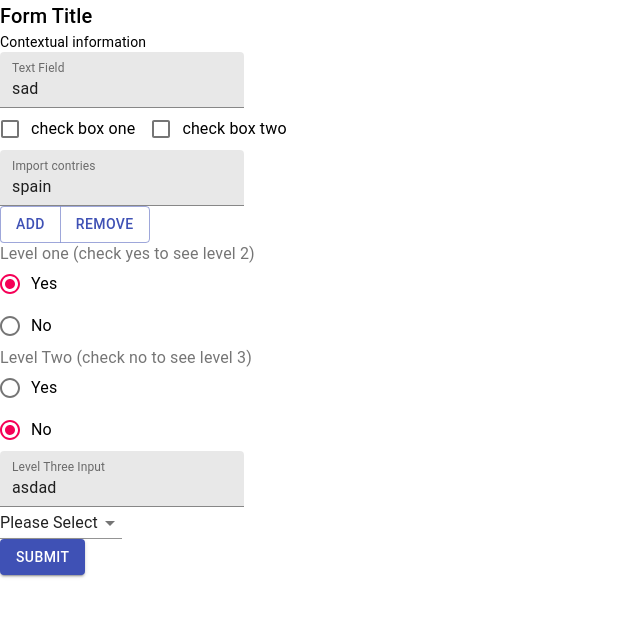
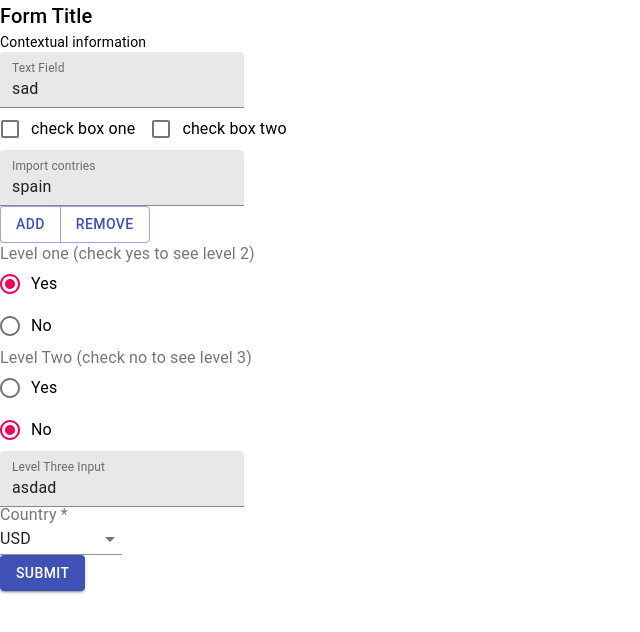
Before and after one commit to Jezfx/form-spike, a React (Create React App) app: page / in a window 1280 px wide. Shown: the top 632 px of the page, without its empty margins (0-640 px from the left). Built offline with nearby package versions, Linux system fonts and the light colour scheme.

Commit message:
drop down fixes

```diff
--- a/src/App.js
+++ b/src/App.js
@@ -33,6 +33,7 @@ const defaultValues = {
   level_one: "yes",
   level_three: "no",
   level_three_input: "asdad",
+  uk_responsible_person_country: "USD",
 };
 
 const App = () => {
--- a/src/ControlledDropdown/ControlledDropdown.js
+++ b/src/ControlledDropdown/ControlledDropdown.js
@@ -1,42 +1,46 @@
 import React from "react";
-import TextField from "@material-ui/core/TextField";
+import { TextField, FormLabel, FormControl } from "@material-ui/core";
 import { useFormContext, Controller } from "react-hook-form";
 
-const ControlledDropdown = ({ label, options, name }) => {
+const ControlledDropdown = ({ label, options = [], name }) => {
   const { control } = useFormContext();
 
   return (
+    <FormControl>
+      <FormLabel htmlFor={name}>{label}</FormLabel>
       <Controller
+        id={name}
         name={name}
         control={control}
-      render={({ field: { onChange, value, name }, fieldState: { error } }) => (
+        render={({
+          field: { onChange, value, name },
+          fieldState: { error },
+        }) => (
           <TextField
             select
             onChange={onChange}
-          defaultValue="none"
-          value={value}
+            value={value || ""}
             name={name}
             error={!!error}
             SelectProps={{
               native: true,
-            defaultValue: "none",
               inputProps: {
                 name: name,
-              defaultValue: "none",
               },
             }}
           >
             <option value="none" disabled>
               Please Select
             </option>
-          {options?.map((option) => (
-            <option key={option?.id} value={option?.value}>
-              {option?.label}
+            {options?.map(({ label, value, id }) => (
+              <option key={id} value={value}>
+                {label}
               </option>
             ))}
           </TextField>
         )}
       />
+    </FormControl>
   );
 };
 
```
Lines whose indentation alone changed are shown as unchanged.
